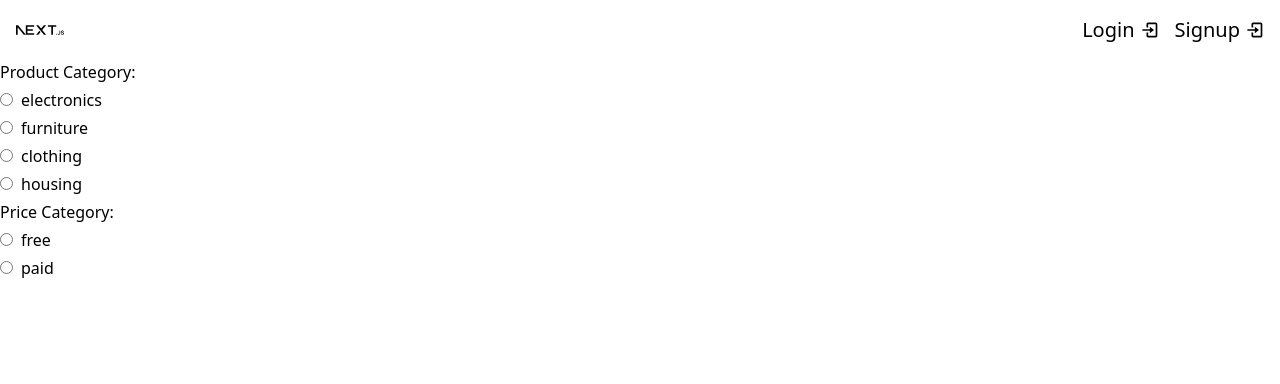
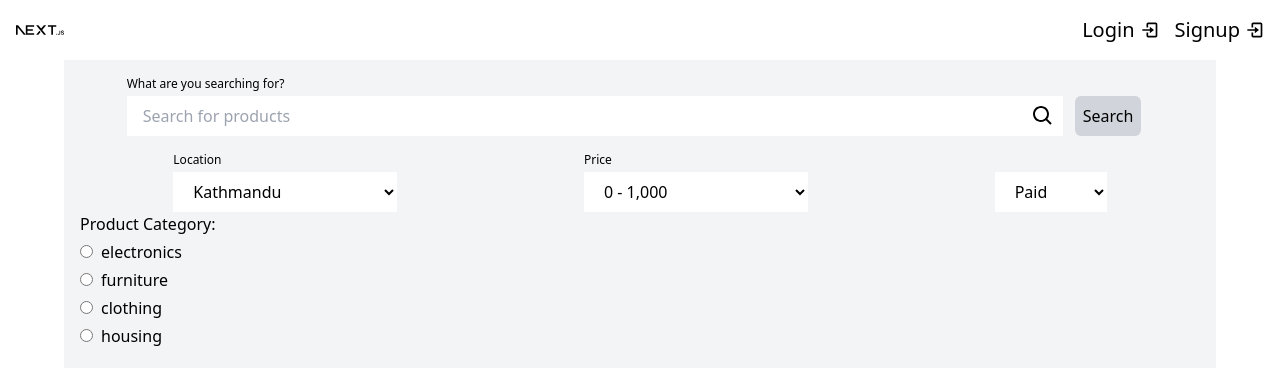
Before and after one commit to aabishkaryal/kuhackfest, a Next.js app in the folder frontend/: page / in a window 1280 px wide. Shown: the top 384 px of the page. Built offline with nearby package versions, Linux system fonts and the light colour scheme.

Commit message:
feat: filters UI done

```diff
--- a/frontend/src/components/Body.tsx
+++ b/frontend/src/components/Body.tsx
@@ -1,7 +1,7 @@
 import { useState } from "react";
 
 import CategoryFilter from "./CategoryFilter";
-import { productCategory, priceCategory } from "@/types/Categories";
+import { productCategory } from "@/types/Categories";
 import SearchFilter from "./SearchFilter";
 import Listings from "./Listings";
 
@@ -11,21 +11,16 @@ export default function Body({}: BodyProps) {
   const [searchText, setSearchText] = useState("");
   const [productCategoryFilter, setProductCategoryFilter] =
     useState<productCategory>(productCategory.All);
-  const [priceCategoryFilter, setPriceCategoryFilter] = useState<priceCategory>(
-    priceCategory.All
-  );
   return (
-    <main className="flex flex-row">
-      <CategoryFilter
-        productCategoryFilter={productCategoryFilter}
-        setProductCategoryFilter={setProductCategoryFilter}
-        priceCategoryFilter={priceCategoryFilter}
-        setPriceCategoryFilter={setPriceCategoryFilter}
-      />
-      <div className="flex flex-col">
+    <main className="flex flex-col max-w-[1200px] w-[90%]">
+      <div className="flex flex-col bg-gray-100 p-4 justify-center w-full">
         <SearchFilter searchText={searchText} setSearchText={setSearchText} />
-        <Listings />
+        <CategoryFilter
+          productCategoryFilter={productCategoryFilter}
+          setProductCategoryFilter={setProductCategoryFilter}
+        />
       </div>
+      <Listings />
     </main>
   );
 }
--- a/frontend/src/components/CategoryFilter.tsx
+++ b/frontend/src/components/CategoryFilter.tsx
@@ -1,24 +1,15 @@
 import { Dispatch, SetStateAction } from "react";
 
-import {
-  allPriceCategories,
-  allProductCategories,
-  priceCategory,
-  productCategory,
-} from "@/types/Categories";
+import { allProductCategories, productCategory } from "@/types/Categories";
 
 type CategoryFilterProps = {
   productCategoryFilter: productCategory;
-  priceCategoryFilter: priceCategory;
   setProductCategoryFilter: Dispatch<SetStateAction<productCategory>>;
-  setPriceCategoryFilter: Dispatch<SetStateAction<priceCategory>>;
 };
 
 export default function CategoryFilter({
   productCategoryFilter,
-  priceCategoryFilter,
   setProductCategoryFilter,
-  setPriceCategoryFilter,
 }: CategoryFilterProps) {
   return (
     <div>
@@ -35,18 +26,6 @@ export default function CategoryFilter({
             <label htmlFor={productCategory}>{productCategory}</label>
           </div>
         ))}
-        <h3>Price Category:</h3>
-        {allPriceCategories.map((priceCategory) => (
-          <div key={priceCategory} className="space-x-2 my-1">
-            <input
-              type="radio"
-              id={priceCategory}
-              onSelect={() => setPriceCategoryFilter(priceCategory)}
-              checked={priceCategoryFilter === priceCategory}
-            />
-            <label htmlFor={priceCategory}>{priceCategory}</label>
-          </div>
-        ))}
       </section>
     </div>
   );
--- a/frontend/src/components/Header.tsx
+++ b/frontend/src/components/Header.tsx
@@ -15,7 +15,7 @@ export default function Header({}: HeaderProps) {
   }
 
   return (
-    <header className="flex flex-row justify-between px-4 py-4">
+    <header className="flex flex-row justify-between px-4 py-4 w-full">
       <Logo />
       <NavLinks authenticated={authenticated} />
     </header>
--- a/frontend/src/components/NavLinks.tsx
+++ b/frontend/src/components/NavLinks.tsx
@@ -30,6 +30,12 @@ export default function NavLink({ authenticated }: NavLinksProps) {
               <span className="text-xl">Dashboard</span>
             </button>
           </Link>
+          <Link href="/dashboard">
+            <button className="flex flex-row items-center space-x-1">
+              <BiSolidDashboard className="text-xl" />
+              <span className="text-xl">Saved</span>
+            </button>
+          </Link>
         </nav>
       ) : (
         <nav className="space-x-4 flex flex-row">
--- a/frontend/src/components/SearchFilter.tsx
+++ b/frontend/src/components/SearchFilter.tsx
@@ -1,4 +1,10 @@
+import locations from "@/data/locations";
+import priceRanges from "@/data/price-range";
 import type { Dispatch, SetStateAction } from "react";
+
+import { BiSearch } from "react-icons/bi";
+import { MdLocationPin } from "react-icons/md";
+
 type SearchFilterProps = {
   searchText: string;
   setSearchText: Dispatch<SetStateAction<string>>;
@@ -9,12 +15,51 @@ export default function SearchFilters({
   setSearchText,
 }: SearchFilterProps) {
   return (
-    <div>
+    <section className="w-full flex flex-col space-y-4">
+      <div className="w-full flex flex-row items-end justify-center">
+        <div className="w-4/5 flex flex-col space-y-1">
+          <label className="text-xs">What are you searching for?</label>
           <input
             type="text"
             value={searchText}
             onChange={(e) => setSearchText(e.target.value)}
+            className="w-full p-2 bg-white focus:outline-none px-4"
+            placeholder="Search for products"
           />
         </div>
+        <BiSearch className="text-[40px] bg-white p-2" />
+        <button type="submit" className="bg-gray-300 p-2 w-1/8 mx-3 rounded-md">
+          Search
+        </button>
+      </div>
+      <div className="w-full flex flex-row items-end justify-around">
+        <div className="w-1/5 flex flex-col space-y-1">
+          <label className="text-xs">Location</label>
+          <select className="w-full p-2 bg-white focus:outline-none px-4">
+            {locations.map((location) => (
+              <option key={location} value={location}>
+                {location}
+              </option>
+            ))}
+          </select>
+        </div>
+        <div className="w-1/5 flex flex-col space-y-1">
+          <label className="text-xs">Price</label>
+          <select className="w-full p-2 bg-white focus:outline-none px-4">
+            {priceRanges.map((priceRange) => (
+              <option key={priceRange} value={priceRange}>
+                {priceRange}
+              </option>
+            ))}
+          </select>
+        </div>
+        <div className="w-[10%] flex flex-col space-y-1">
+          <select className="w-full p-2 bg-white focus:outline-none px-4">
+            <option value="paid">Paid</option>
+            <option value="free">Free</option>
+          </select>
+        </div>
+      </div>
+    </section>
   );
 }
--- /dev/null
+++ b/frontend/src/data/locations.ts
@@ -0,0 +1,3 @@
+const locations = ["Kathmandu", "Butwal", "Pokhara"];
+
+export default locations;
--- /dev/null
+++ b/frontend/src/data/price-range.ts
@@ -0,0 +1,9 @@
+const priceRanges = [
+  "0 - 1,000",
+  "1,000 - 5,000",
+  "5,000 - 10,000",
+  "10,000 - 50,000",
+  "50,000+",
+];
+
+export default priceRanges;
--- a/frontend/src/pages/_app.tsx
+++ b/frontend/src/pages/_app.tsx
@@ -4,6 +4,7 @@ import type { AppProps } from "next/app";
 import { useState } from "react";
 
 import ContextProvider from "@/components/ContextProvider";
+import Head from "next/head";
 
 export default function App({ Component, pageProps }: AppProps) {
   const [authenticated, setAuthenticated] = useState(false);
@@ -12,6 +13,9 @@ export default function App({ Component, pageProps }: AppProps) {
       authenticated={authenticated}
       setAuthenticated={setAuthenticated}
     >
+      <Head>
+        <title>Second Life</title>
+      </Head>
       <Component {...pageProps} />
     </ContextProvider>
   );
--- a/frontend/src/pages/index.tsx
+++ b/frontend/src/pages/index.tsx
@@ -8,7 +8,7 @@ const inter = Inter({ subsets: ["latin"] });
 
 export default function Home() {
   return (
-    <div>
+    <div className="flex flex-col items-center w-full">
       <Header />
       <Body />
       <Footer />
--- a/frontend/src/styles/globals.css
+++ b/frontend/src/styles/globals.css
@@ -2,6 +2,8 @@
 @tailwind components;
 @tailwind utilities;
 
-html, body {
+html,
+body {
   height: 100%;
+  line-height: 1.5rem;
 }
--- a/frontend/src/types/Categories.ts
+++ b/frontend/src/types/Categories.ts
@@ -3,6 +3,7 @@ export enum productCategory {
   Furniture = "furniture",
   Clothing = "clothing",
   Housing = "housing",
+  Others = "others",
   All = "all",
 }
 export const allProductCategories = [
@@ -11,10 +12,3 @@ export const allProductCategories = [
   productCategory.Clothing,
   productCategory.Housing,
 ];
-
-export enum priceCategory {
-  Free = "free",
-  Paid = "paid",
-  All = "all",
-}
-export const allPriceCategories = [priceCategory.Free, priceCategory.Paid];
```
Lines whose indentation alone changed are shown as unchanged.
